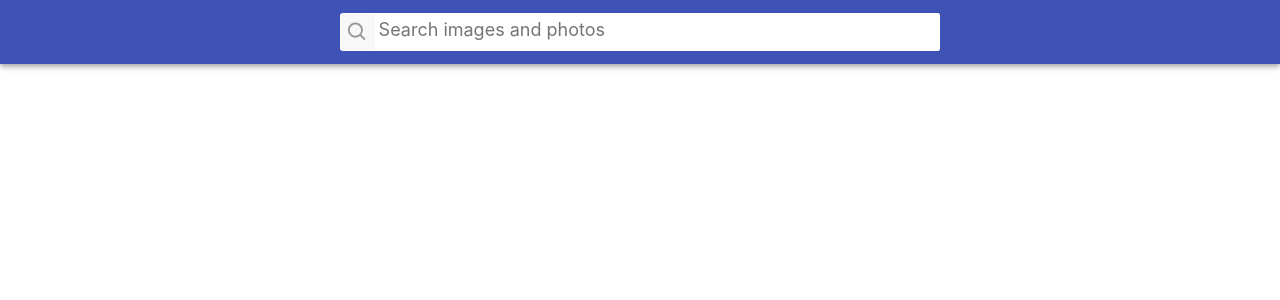
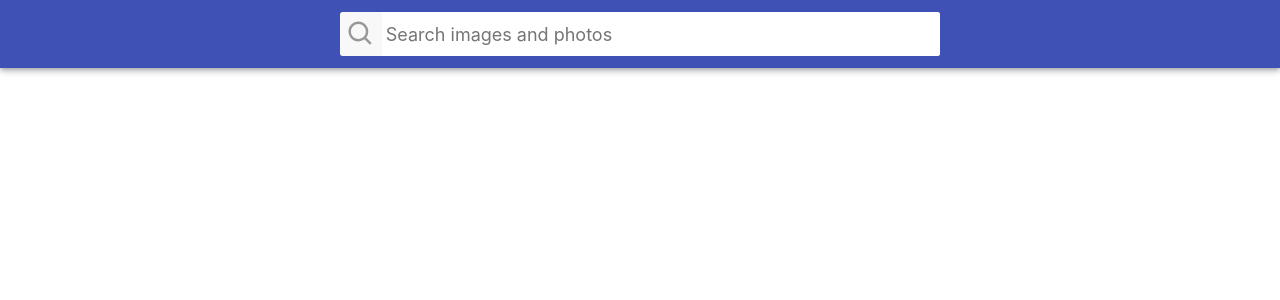
Before and after one commit to Aivazov/react-cra-3-image-gallery, a React (Create React App) app: page / in a window 1280 px wide. Shown: the top 300 px of the page. Built offline with nearby package versions, Linux system fonts and the light colour scheme.

Commit message:
changing paddingY of the input el in Searchbar

```diff
--- a/src/ImageGallery/Searchbar/Searchbar.css
+++ b/src/ImageGallery/Searchbar/Searchbar.css
@@ -29,8 +29,10 @@
 
 .button {
   display: inline-block;
-  width: 36px;
-  height: 36px;
+  /* width: 36px;
+  height: 36px; */
+  padding-top: 6px;
+  padding-bottom: 6px;
   border: 0;
   /* background-image: url('https://image.flaticon.com/icons/svg/149/149852.svg'); */
   /* background-size: 40%; */
@@ -68,6 +70,7 @@
   outline: none;
   padding-left: 4px;
   padding-right: 4px;
+  padding-top: 7px;
   padding-bottom: 7px;
 }
 
```
